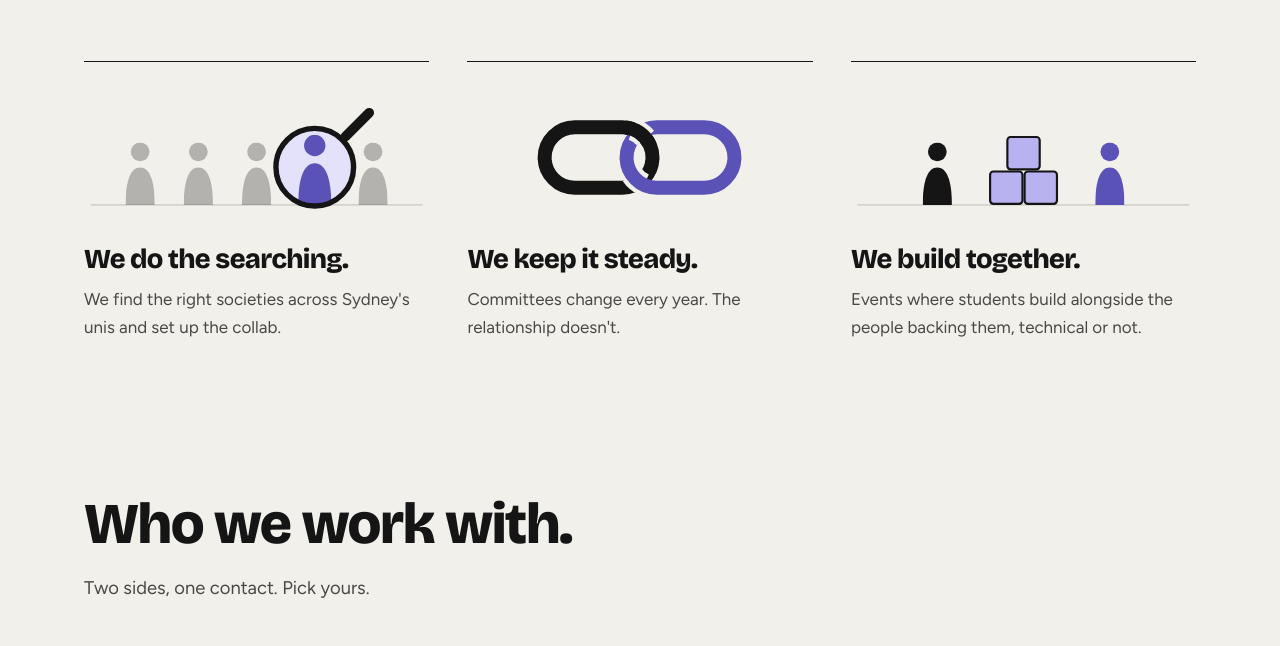
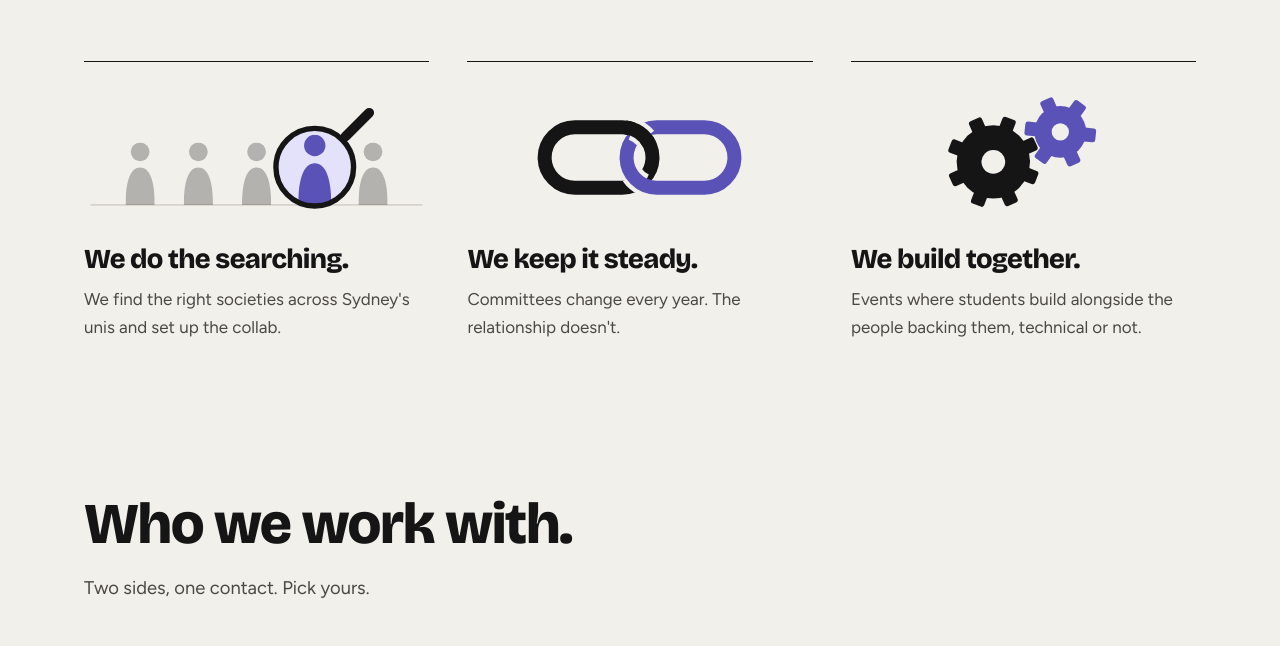
Before and after one commit to Harish3741/openbuild-site, a plain HTML site: page index.html in a window 1280 px wide. Shown: the part 1365-2011 px from the top of the page. Drawn offline with nearby package versions, Linux system fonts and the light colour scheme.

Commit message:
Home: 'We build together' is now two gears turning together
Co-Authored-By: Claude <noreply@anthropic.com>

```diff
--- a/index.html
+++ b/index.html
@@ -176,7 +176,7 @@ header.top.scrolled{border-bottom-color:var(--line)}
 .d-lk2{stroke:var(--lav-deep)}
 .d-lkgap{stroke:var(--paper);stroke-width:21}
 .d-lens{fill:var(--lav-wash)}
-.d-block{fill:var(--lav);stroke:var(--ink);stroke-width:2;stroke-linejoin:round}
+.d-hole{fill:var(--paper)}
 .draw text{font:500 11.5px var(--f-mono);letter-spacing:.07em;fill:var(--ink-3);text-transform:uppercase}
 /* The labels are drawn in the SVG's own units, so on a phone they shrink with the drawing: make them bigger there */
 .draw text.d-lab{font-size:14.5px;fill:var(--ink-2)}
@@ -421,11 +421,10 @@ footer{background:var(--night);color:#F2F0EB;padding-block:clamp(40px,6vw,96px)
         </svg></figure>
         <h3>We keep it steady.</h3><p>Committees change every year. The relationship doesn't.</p></li>
       <li>
-        <figure class="draw"><svg viewBox="0 34 320 132" role="img" aria-label="Drawing: a partner and a student either side of one stack of blocks they are building together.">
-          <path class="d-ground" d="M6 148H314"/>
-          <use href="#d-pawn" class="d-ink" x="66.5" y="90" width="27.1" height="58"/>
-          <rect class="d-block" x="129" y="117" width="30" height="30" rx="3"/><rect class="d-block" x="161" y="117" width="30" height="30" rx="3"/><rect class="d-block" x="145" y="85" width="30" height="30" rx="3"/>
-          <use href="#d-pawn" class="d-you" x="226.5" y="90" width="27.1" height="58"/>
+        <figure class="draw"><svg viewBox="0 34 320 132" role="img" aria-label="Drawing: two gears turning together, a large one and a small one.">
+          <!-- the small gear sits up and to the right, with a gap between its teeth facing the large gear's tooth -->
+          <g class="d-ink"><rect x="125.5" y="65.0" width="13" height="13" rx="2.5" transform="rotate(66 132 108.0)"/><rect x="125.5" y="65.0" width="13" height="13" rx="2.5" transform="rotate(111 132 108.0)"/><rect x="125.5" y="65.0" width="13" height="13" rx="2.5" transform="rotate(156 132 108.0)"/><rect x="125.5" y="65.0" width="13" height="13" rx="2.5" transform="rotate(201 132 108.0)"/><rect x="125.5" y="65.0" width="13" height="13" rx="2.5" transform="rotate(246 132 108.0)"/><rect x="125.5" y="65.0" width="13" height="13" rx="2.5" transform="rotate(291 132 108.0)"/><rect x="125.5" y="65.0" width="13" height="13" rx="2.5" transform="rotate(336 132 108.0)"/><rect x="125.5" y="65.0" width="13" height="13" rx="2.5" transform="rotate(381 132 108.0)"/><circle cx="132" cy="108.0" r="34"/></g><circle class="d-hole" cx="132" cy="108.0" r="11"/>
+          <g class="d-you"><rect x="187.6" y="47.3" width="13" height="13" rx="2.5" transform="rotate(276 194.1 80.3)"/><rect x="187.6" y="47.3" width="13" height="13" rx="2.5" transform="rotate(336 194.1 80.3)"/><rect x="187.6" y="47.3" width="13" height="13" rx="2.5" transform="rotate(396 194.1 80.3)"/><rect x="187.6" y="47.3" width="13" height="13" rx="2.5" transform="rotate(456 194.1 80.3)"/><rect x="187.6" y="47.3" width="13" height="13" rx="2.5" transform="rotate(516 194.1 80.3)"/><rect x="187.6" y="47.3" width="13" height="13" rx="2.5" transform="rotate(576 194.1 80.3)"/><circle cx="194.1" cy="80.3" r="24"/></g><circle class="d-hole" cx="194.1" cy="80.3" r="8"/>
         </svg></figure>
         <h3>We build together.</h3><p>Events where students build alongside the people backing them, technical or not.</p></li>
     </ul>
--- a/src/parts/style.css
+++ b/src/parts/style.css
@@ -168,7 +168,7 @@ header.top.scrolled{border-bottom-color:var(--line)}
 .d-lk2{stroke:var(--lav-deep)}
 .d-lkgap{stroke:var(--paper);stroke-width:21}
 .d-lens{fill:var(--lav-wash)}
-.d-block{fill:var(--lav);stroke:var(--ink);stroke-width:2;stroke-linejoin:round}
+.d-hole{fill:var(--paper)}
 .draw text{font:500 11.5px var(--f-mono);letter-spacing:.07em;fill:var(--ink-3);text-transform:uppercase}
 /* The labels are drawn in the SVG's own units, so on a phone they shrink with the drawing: make them bigger there */
 .draw text.d-lab{font-size:14.5px;fill:var(--ink-2)}
```
Also changed, not shown: door.html (+5 -6 lines), partners.html (+1 -1 lines), societies.html (+1 -1 lines), src/pages/home.html (+4 -5 lines), 1 other file.
